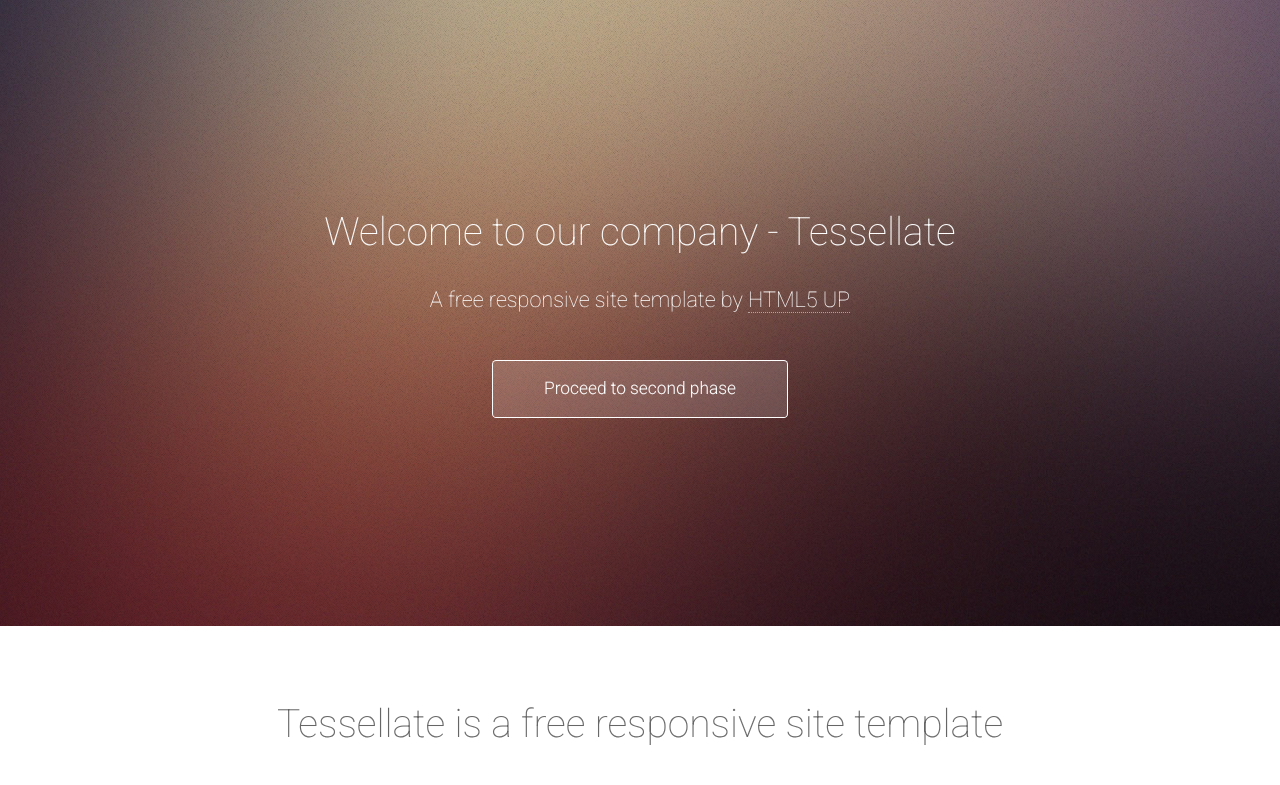
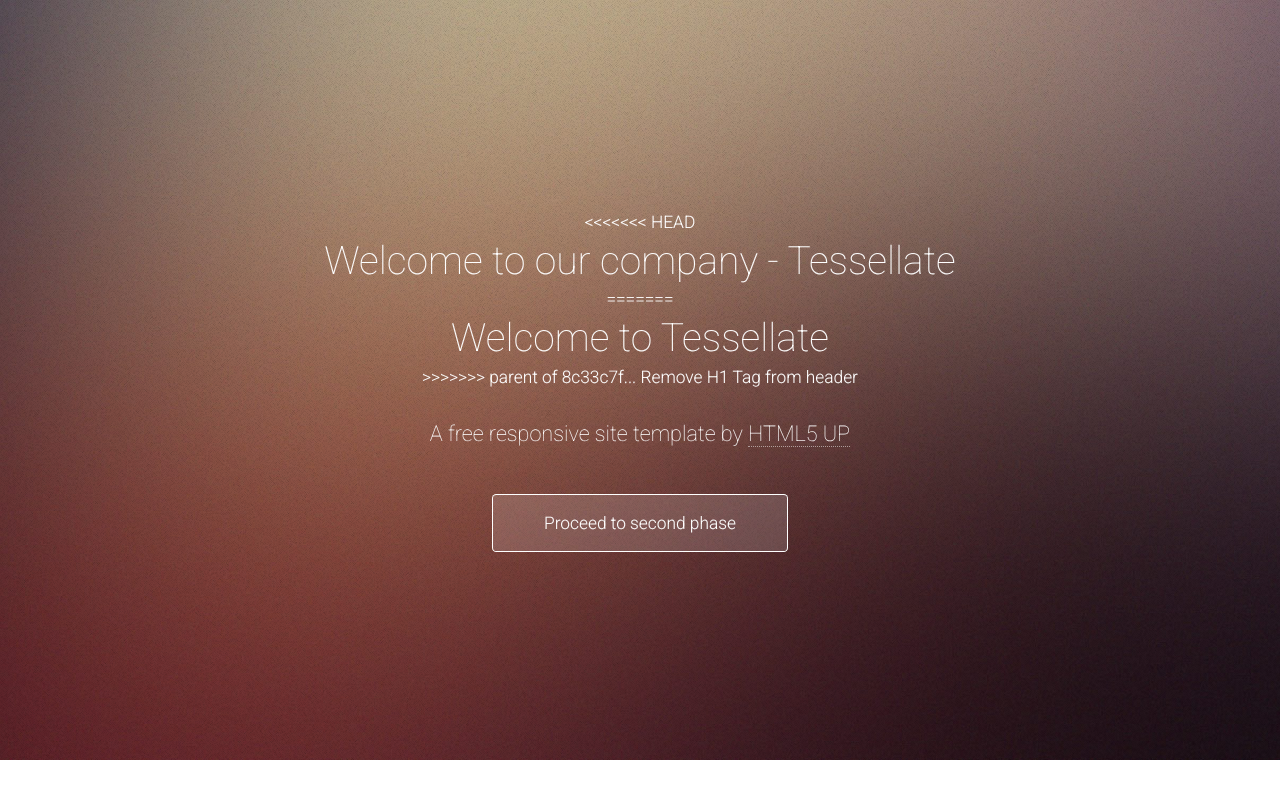
Before and after one commit to philbo68/yellowfrog01, a plain HTML site: page index.html in a window 1280 px wide. Shown: the top 785 px of the page. Drawn offline with Linux system fonts and the light colour scheme.

Commit message:
Updating index.html

```diff
--- a/index.html
+++ b/index.html
@@ -28,7 +28,11 @@
 		<!-- Header -->
 			<section id="header" class="dark">
 				<header>
+<<<<<<< HEAD
 					<h1>Welcome to our company - Tessellate</h1>
+=======
+					<h1>Welcome to Tessellate</h1>
+>>>>>>> parent of 8c33c7f... Remove H1 Tag from header
 					<p>A free responsive site template by <a href="http://html5up.net">HTML5 UP</a></p>
 				</header>
 				<footer>
```
